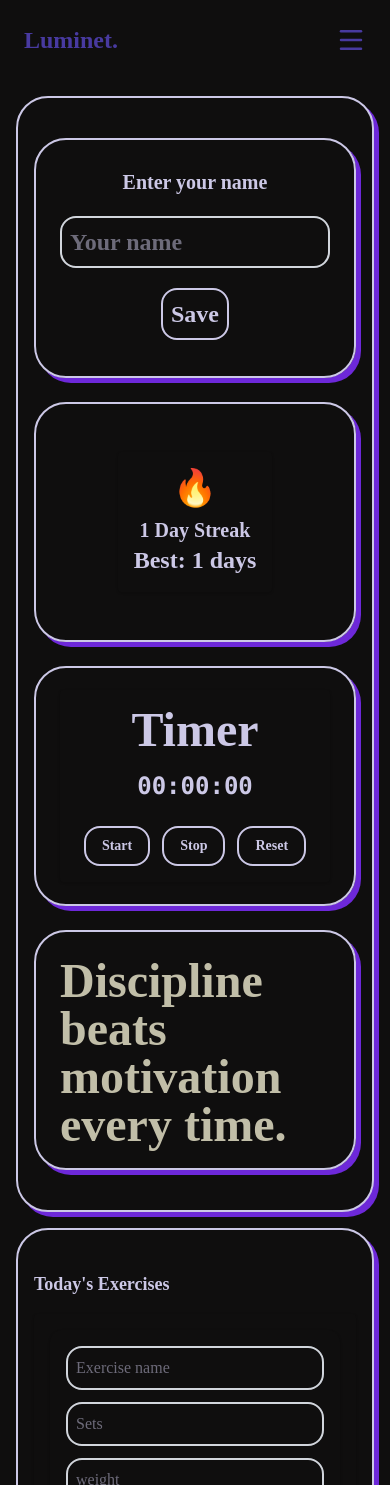
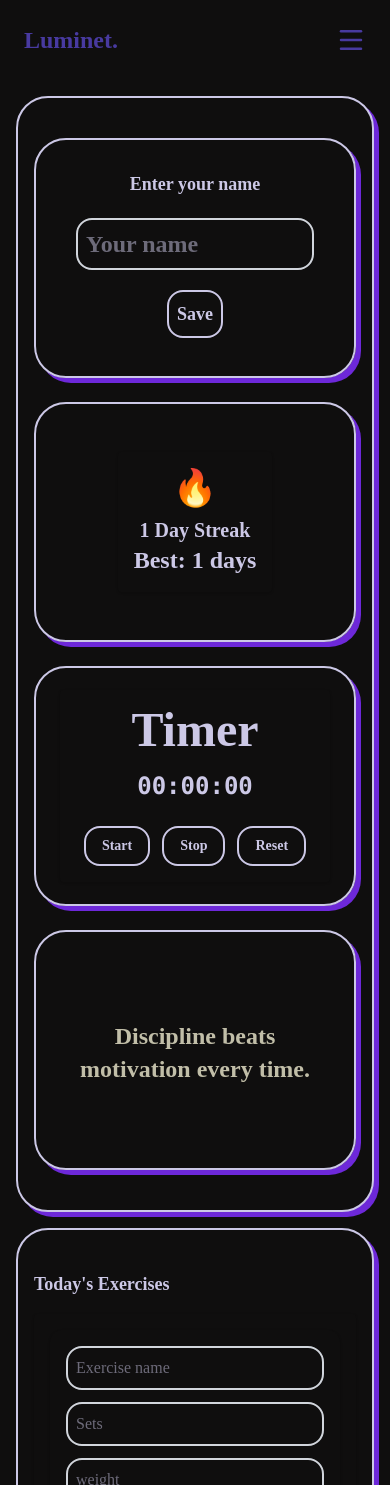
Before and after one commit to ahmei1/LuminetFitness, a React (Vite) app: page /dashboard in a window 390 px wide. Shown: the top 1485 px of the page. Built offline with nearby package versions, Linux system fonts and the light colour scheme; the HTML template or start-up script is replaced by a standard one; a web font is replaced by a local one.

Commit message:
adding responsive design in the welcome and qoutes components

```diff
--- a/src/assets/Components/Qoutes.jsx
+++ b/src/assets/Components/Qoutes.jsx
@@ -12,7 +12,7 @@ function Quotes() {
     "Your mindset determines your reality.",
     "The pain you feel today builds the strength you need tomorrow.",
     "The body achieve what the mind believe",
-    "Success is somthing you attract by the person you become",
+    "Success is something you attract by the person you become",
     "Enjoy being in the process of becoming",
     "You've got to get up every morning with determination if you're going to go to bed with satisfaction.",
     "The ultimate measure of a man is not where he stands in moments of comfort and convenience, but where he stands at times of challenge and controversy.",
@@ -27,12 +27,11 @@ function Quotes() {
     const interval = setInterval(() => {
       setIndex((prevIndex) => (prevIndex + 1) % listOfQuotes.length);
     }, 5000);
-
     return () => clearInterval(interval);
   }, [listOfQuotes.length]);
 
   return (
-    <div className="flex justify-center items-center h-screen bg-[#0F0E0E] text-[#e6e2c8] font-bold text-5xl">
+    <div className="flex justify-center items-center h-screen bg-[#0F0E0E] text-[#e6e2c8] font-bold text-center px-4">
       <AnimatePresence mode="wait">
         <motion.p
           key={index}
@@ -40,6 +39,7 @@ function Quotes() {
           animate={{ opacity: 1, y: 0 }}
           exit={{ opacity: 0, y: -20 }}
           transition={{ duration: 0.8 }}
+          className="text-2xl sm:text-3xl md:text-4xl lg:text-5xl leading-snug sm:leading-normal max-w-5xl"
         >
           {listOfQuotes[index]}
         </motion.p>
--- a/src/assets/Components/welcome.jsx
+++ b/src/assets/Components/welcome.jsx
@@ -28,30 +28,39 @@ function Welcome() {
   };
 
   return (
-    <div className="flex flex-col items-center justify-center h-screen text-center">
+    <div className="flex flex-col items-center justify-center h-screen text-center px-4">
       {!isSaved ? (
-        <form onSubmit={handleSubmit} className="flex flex-col justify-center items-center gap-3">
-          <h2 className="text-xl font-semibold mb-2">Enter your name</h2>
+        <form
+          onSubmit={handleSubmit}
+          className="flex flex-col justify-center items-center gap-3 w-full max-w-sm sm:max-w-md"
+        >
+          <h2 className="text-lg sm:text-xl md:text-2xl font-semibold mb-2">
+            Enter your name
+          </h2>
+
           <input
             type="text"
             value={user}
             onChange={(e) => setUser(e.target.value)}
             placeholder="Your name"
-            className="border-2 border-gray-300 p-2 w-full sm:w-full rounded-2xl hover:scale-105 hover:border-[#483AA0] transform duration-300 focus:border-[#483AA0] "
+            className="border-2 border-gray-300 p-2 w-full rounded-2xl hover:scale-105 hover:border-[#483AA0] transform duration-300 focus:border-[#483AA0]"
           />
+
           <button
             type="submit"
-            className="m-2 p-2 h-fit w-fit border-2 text-2xl rounded-2xl hover:border-[#483AA0] transform duration-300 cursor-pointer"
+            className="m-2 p-2 text-lg sm:text-xl md:text-2xl border-2 rounded-2xl hover:border-[#483AA0] transform duration-300 cursor-pointer"
           >
             Save
           </button>
         </form>
       ) : (
-        <div>
-          <h1 className="text-6xl font-bold">Welcome, {user} 👋</h1>
+        <div className="px-4">
+          <h1 className="text-3xl sm:text-4xl md:text-5xl lg:text-6xl font-bold">
+            Welcome, {user} 👋
+          </h1>
           <button
             onClick={handleEdit}
-            className="mt-4 p-2 border-2 text-xl rounded-2xl hover:border-[#483AA0] transform duration-300 cursor-pointer"
+            className="mt-4 p-2 text-base sm:text-lg md:text-xl border-2 rounded-2xl hover:border-[#483AA0] transform duration-300 cursor-pointer"
           >
             Change Name
           </button>
```
